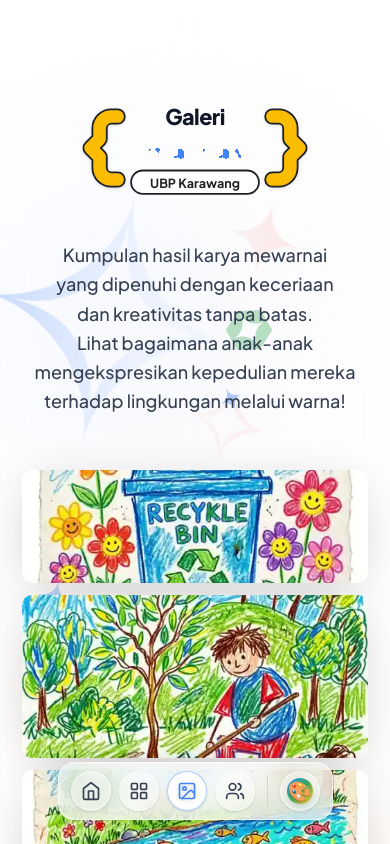
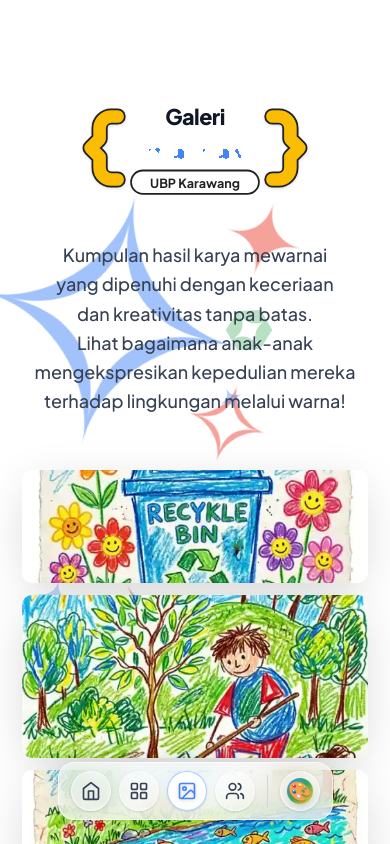
Before and after one commit to iqbalgsr46/Web-Proker-KKN-UBP-2026, a Next.js app: page /galeri in a window 390 px wide. Shown: the top 844 px of the page. Built offline with nearby package versions, Linux system fonts and the light colour scheme.

Commit message:
perf: remove extreme full-screen backdrop blur overlay which causes severe mobile scroll lag

```diff
--- a/src/app/galeri/page.tsx
+++ b/src/app/galeri/page.tsx
@@ -45,8 +45,7 @@ export default function GaleriPage() {
         <AbstractBlob type="spark" color="yellow" className="absolute top-[55%] left-[35%] w-32 md:w-40 h-32 md:h-40 opacity-30 rotate-[105deg] pointer-events-none transform-gpu" />
         <AbstractBlob type="circle-spark" color="blue" className="absolute top-[35%] right-[45%] w-24 md:w-32 h-24 md:h-32 opacity-40 -rotate-[85deg] pointer-events-none transform-gpu" />
 
-        {/* Overlay blur ekstrim untuk membuat efek Mesh Gradient yang sangat halus (warna blur) */}
-        <div className="absolute inset-0 backdrop-blur-[120px] z-[5]"></div>
+        {/* Overlay blur ekstrim dihapus karena menyebabkan lag GPU yang parah di HP saat scrolling */}
 
         {/* Spark & Abstract Logos Floating Above the Blur */}
         <div className="absolute inset-0 z-10 pointer-events-none overflow-hidden">
--- a/src/app/kumpulan-mewarnai/page.tsx
+++ b/src/app/kumpulan-mewarnai/page.tsx
@@ -76,8 +76,7 @@ export default function KumpulanMewarnaiPage() {
         <AbstractBlob type="spark" color="yellow" className="absolute top-[55%] left-[35%] w-32 md:w-40 h-32 md:h-40 opacity-30 rotate-[105deg] pointer-events-none transform-gpu" />
         <AbstractBlob type="circle-spark" color="blue" className="absolute top-[35%] right-[45%] w-24 md:w-32 h-24 md:h-32 opacity-40 -rotate-[85deg] pointer-events-none transform-gpu" />
 
-        {/* Overlay blur ekstrim untuk membuat efek Mesh Gradient yang sangat halus (warna blur) */}
-        <div className="absolute inset-0 backdrop-blur-[120px] z-[5]"></div>
+        {/* Overlay blur ekstrim dihapus karena menyebabkan lag GPU yang parah di HP saat scrolling */}
 
         {/* Spark & Abstract Logos Floating Above the Blur */}
         <div className="absolute inset-0 z-10 pointer-events-none overflow-hidden">
```
